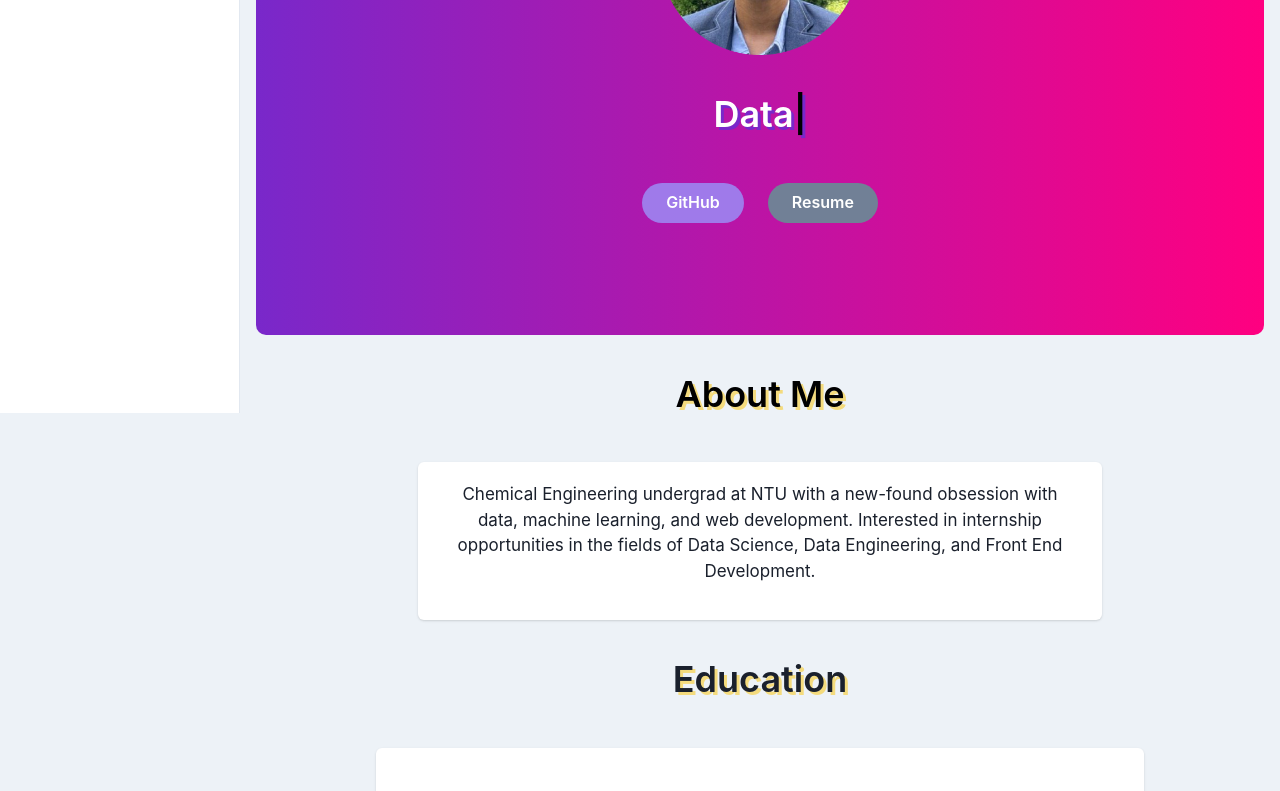
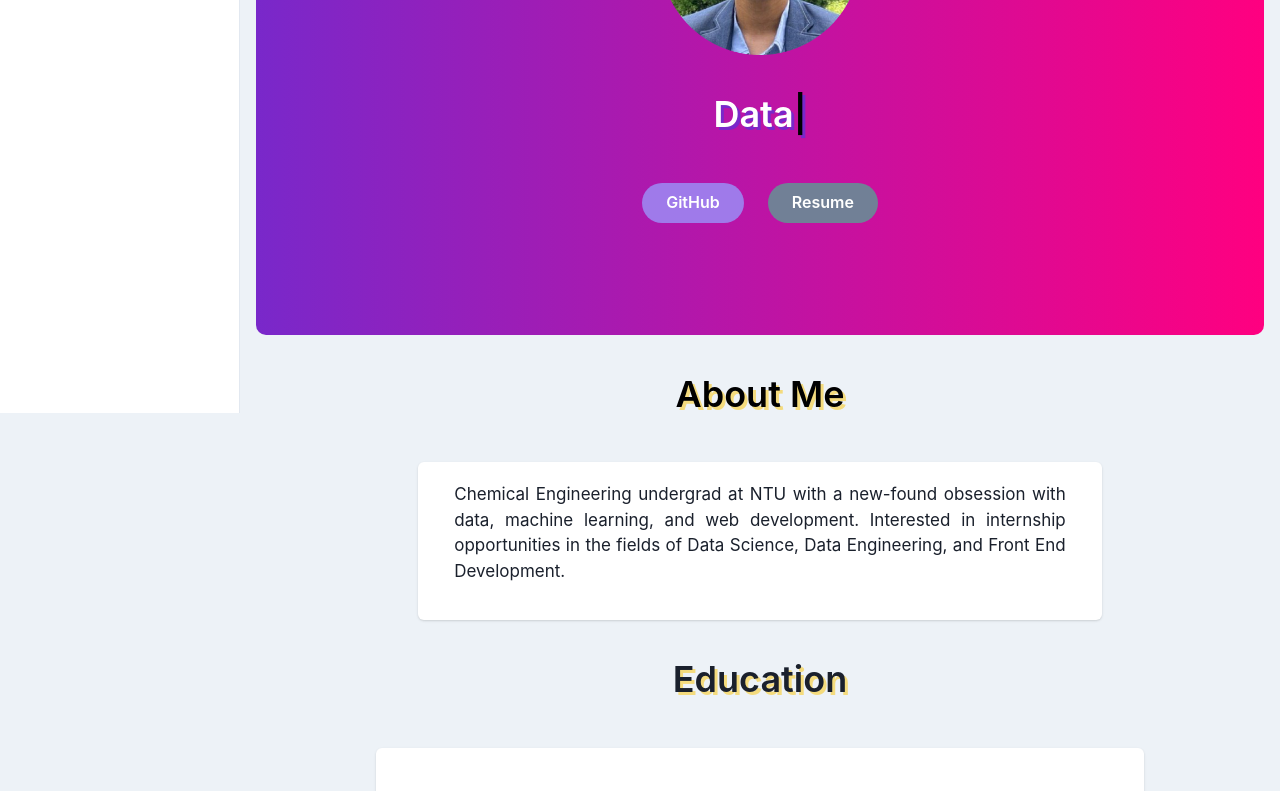
Before and after one commit to rafpang/chakra-ui-website, a Next.js app: page / in a window 1280 px wide. Shown: the part 387-1178 px from the top of the page. Built offline with nearby package versions, Linux system fonts and the light colour scheme.

Commit message:
fixed imports

```diff
--- a/components/About.jsx
+++ b/components/About.jsx
@@ -46,7 +46,7 @@ export default function About() {
             >
               <Container
                 fontSize={{ base: "12px", md: "17px" }}
-                textAlign="center"
+                textAlign="justify"
               >
                 <p>
                   Chemical Engineering undergrad at NTU with a new-found
```
